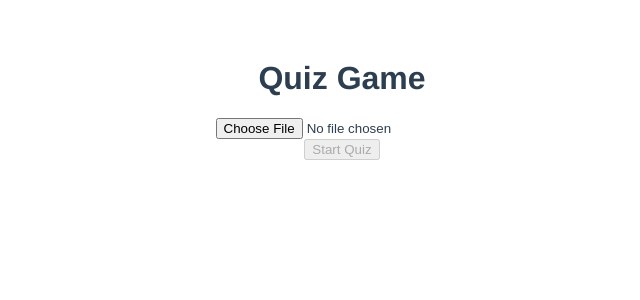
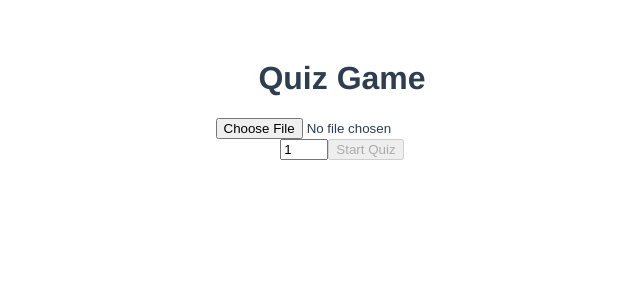
Before and after one commit to diegoag30/random-quiz, a Vue app in the folder quiz-app/: page / in a window 1280 px wide. Shown: the top 300 px of the page, without its empty margins (298-938 px from the left). Built offline with nearby package versions, Linux system fonts and the light colour scheme.

Commit message:
feat: User can select random number of questions

```diff
--- a/quiz-app/src/App.vue
+++ b/quiz-app/src/App.vue
@@ -3,12 +3,25 @@
     <h1>Quiz Game</h1>
     <div v-if="!quizStarted">
       <CsvReaderComponent @questions-loaded="setQuestions" />
-      <button @click="startQuiz" :disabled="!questionsLoaded">
+      <input
+        type="number"
+        v-model.number="selectedQuestions"
+        :min="1"
+        :max="questions.length"
+      />
+      <button
+        @click="startQuiz"
+        :disabled="
+          !questionsLoaded ||
+          selectedQuestions < 1 ||
+          selectedQuestions > questions.length
+        "
+      >
         Start Quiz
       </button>
     </div>
     <div v-else>
-      <div v-if="currentQuestionIndex < questions.length">
+      <div v-if="currentQuestionIndex < selectedQuestions">
         <QuestionComponent
           :question="currentQuestion.question"
           :options="currentQuestion.options"
@@ -18,7 +31,7 @@
       </div>
       <div v-else>
         <h2>Quiz ended!</h2>
-        <p>Your score: {{ score }} / {{ questions.length }}</p>
+        <p>Your score: {{ score }} / {{ selectedQuestions }}</p>
       </div>
     </div>
   </div>
@@ -37,6 +50,7 @@ export default {
       questions: [],
       currentQuestionIndex: 0,
       score: 0,
+      selectedQuestions: 1, // Default to 1 question
     };
   },
   components: {
@@ -48,8 +62,19 @@ export default {
       this.questions = questions;
       this.questionsLoaded = true;
     },
+    shuffleQuestions() {
+      // Shuffle questions array
+      for (let i = this.questions.length - 1; i > 0; i--) {
+        const j = Math.floor(Math.random() * (i + 1));
+        [this.questions[i], this.questions[j]] = [
+          this.questions[j],
+          this.questions[i],
+        ];
+      }
+    },
     startQuiz() {
       this.quizStarted = true;
+      this.shuffleQuestions();
     },
     checkAnswer(selectedOption) {
       const currentQuestion = this.questions[this.currentQuestionIndex];
```
